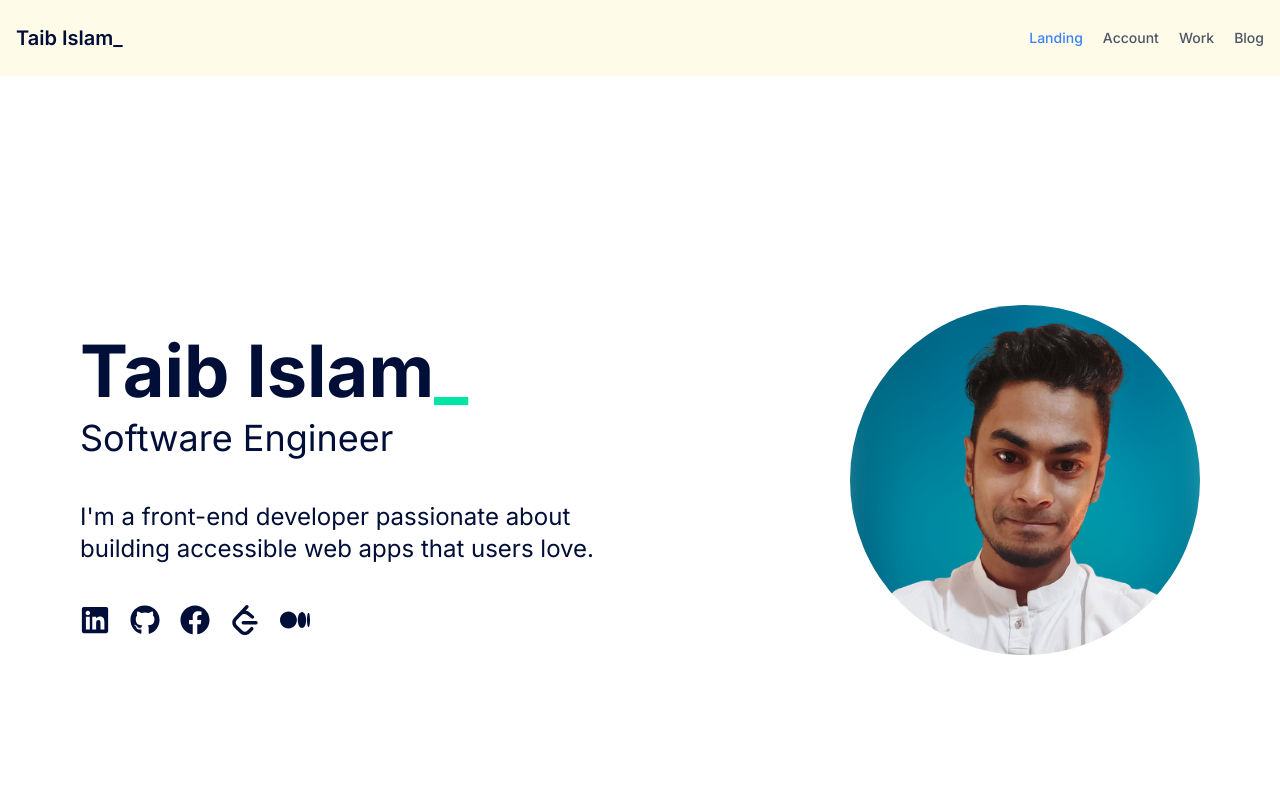
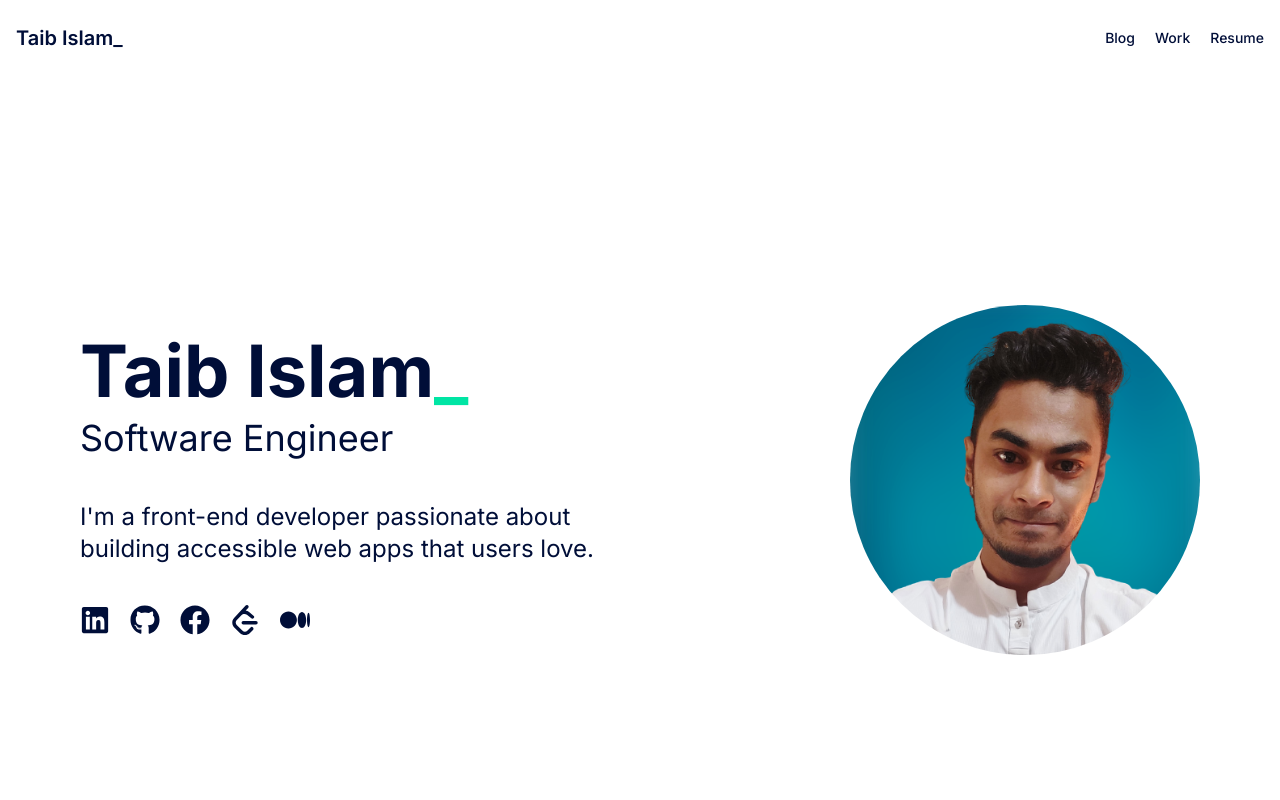
Before and after one commit to MorshedulHoque/Portfolio-Draft, a Next.js app: page / in a window 1280 px wide. Shown: the top 800 px of the page. Built offline with nearby package versions, Linux system fonts and the light colour scheme.

Commit message:
ui: on progress.

```diff
--- a/app/globals.css
+++ b/app/globals.css
@@ -98,3 +98,29 @@ body {
   background-color: #000e38 !important;
 }
 /* vertical-timeline end  */
+
+/* hover underline effect start */
+.custom-underline-effect {
+  display: inline-block;
+  position: relative;
+
+  text-decoration: none;
+}
+.custom-underline-effect::after {
+  content: "";
+  position: absolute;
+  width: 100%;
+  transform: scaleX(0);
+  border-radius: 5px;
+  height: 0.05em;
+  bottom: 0;
+  left: 0;
+  background: currentcolor;
+  transform-origin: bottom right;
+  transition: transform 0.25s ease-out;
+}
+.custom-underline-effect:hover::after {
+  transform: scaleX(1);
+  transform-origin: bottom left;
+}
+/* hover underline effect end */
--- a/app/layout.js
+++ b/app/layout.js
@@ -1,6 +1,7 @@
 import { Inter } from "next/font/google";
 import "./globals.css";
 import "animate.css";
+import PrelineScript from "@/components/PrelineScript";
 
 const inter = Inter({ subsets: ["latin"] });
 
@@ -12,7 +13,10 @@ export const metadata = {
 export default function RootLayout({ children }) {
   return (
     <html lang="en">
-      <body className={inter.className}>{children}</body>
+      <body className={inter.className}>
+        {children}
+        <PrelineScript />
+      </body>
     </html>
   );
 }
--- a/components/Navbar.jsx
+++ b/components/Navbar.jsx
@@ -1,7 +1,7 @@
 export default function Navbar() {
   return (
     <div className="">
-      <header className="flex fixed top-0 flex-wrap sm:justify-start sm:flex-nowrap z-50 w-full bg-yellow-50 text-sm py-6 dark:bg-gray-800">
+      <header className="flex fixed top-0 flex-wrap sm:justify-start sm:flex-nowrap z-50 w-full backdrop-blur-md bg-white/30 text-sm py-6 dark:bg-gray-800">
         <nav
           className="max-w-[85rem] w-full mx-auto px-4 sm:flex sm:items-center sm:justify-between"
           aria-label="Global"
@@ -61,29 +61,17 @@ export default function Navbar() {
           >
             <div className="flex flex-col gap-5 mt-5 sm:flex-row sm:items-center sm:justify-end sm:mt-0 sm:ps-5">
               <a
-                className="font-medium text-blue-500 dark:focus:outline-none dark:focus:ring-1 dark:focus:ring-gray-600"
-                href="#"
-                aria-current="page"
-              >
-                Landing
-              </a>
-              <a
                 className="font-medium text-gray-600 hover:text-gray-400 dark:text-gray-400 dark:hover:text-gray-500 dark:focus:outline-none dark:focus:ring-1 dark:focus:ring-gray-600"
                 href="#"
-              >
-                Account
+              ></a>
+              <a className="font-medium custom-underline-effect" href="#">
+                Blog
               </a>
-              <a
-                className="font-medium text-gray-600 hover:text-gray-400 dark:text-gray-400 dark:hover:text-gray-500 dark:focus:outline-none dark:focus:ring-1 dark:focus:ring-gray-600"
-                href="#"
-              >
+              <a className="font-medium custom-underline-effect" href="#">
                 Work
               </a>
-              <a
-                className="font-medium text-gray-600 hover:text-gray-400 dark:text-gray-400 dark:hover:text-gray-500 dark:focus:outline-none dark:focus:ring-1 dark:focus:ring-gray-600"
-                href="#"
-              >
-                Blog
+              <a className="font-medium custom-underline-effect" href="#">
+                Resume
               </a>
             </div>
           </div>
--- /dev/null
+++ b/components/PrelineScript.jsx
@@ -0,0 +1,27 @@
+"use client";
+
+import { usePathname } from "next/navigation";
+import { useEffect } from "react";
+
+// import { IStaticMethods } from "preline/preline";
+// declare global {
+//   interface Window {
+//     HSStaticMethods: IStaticMethods;
+//   }
+// }
+
+export default function PrelineScript() {
+  const path = usePathname();
+
+  useEffect(() => {
+    import("preline/preline");
+  }, []);
+
+  useEffect(() => {
+    setTimeout(() => {
+      window.HSStaticMethods.autoInit();
+    }, 100);
+  }, [path]);
+
+  return null;
+}
--- a/package.json
+++ b/package.json
@@ -11,6 +11,7 @@
   "dependencies": {
     "animate.css": "^4.1.1",
     "next": "14.1.0",
+    "preline": "^2.0.3",
     "react": "^18",
     "react-dom": "^18",
     "react-icons": "^5.0.1",
--- a/tailwind.config.js
+++ b/tailwind.config.js
@@ -4,6 +4,7 @@ module.exports = {
     "./pages/**/*.{js,ts,jsx,tsx,mdx}",
     "./components/**/*.{js,ts,jsx,tsx,mdx}",
     "./app/**/*.{js,ts,jsx,tsx,mdx}",
+    "./node_modules/preline/preline.js",
   ],
   theme: {
     extend: {
@@ -18,5 +19,5 @@ module.exports = {
       },
     },
   },
-  plugins: [],
+  plugins: [require("preline/plugin")],
 };
```
Also changed, not shown: 1 other file (tests, documents, lock files or other folders).
